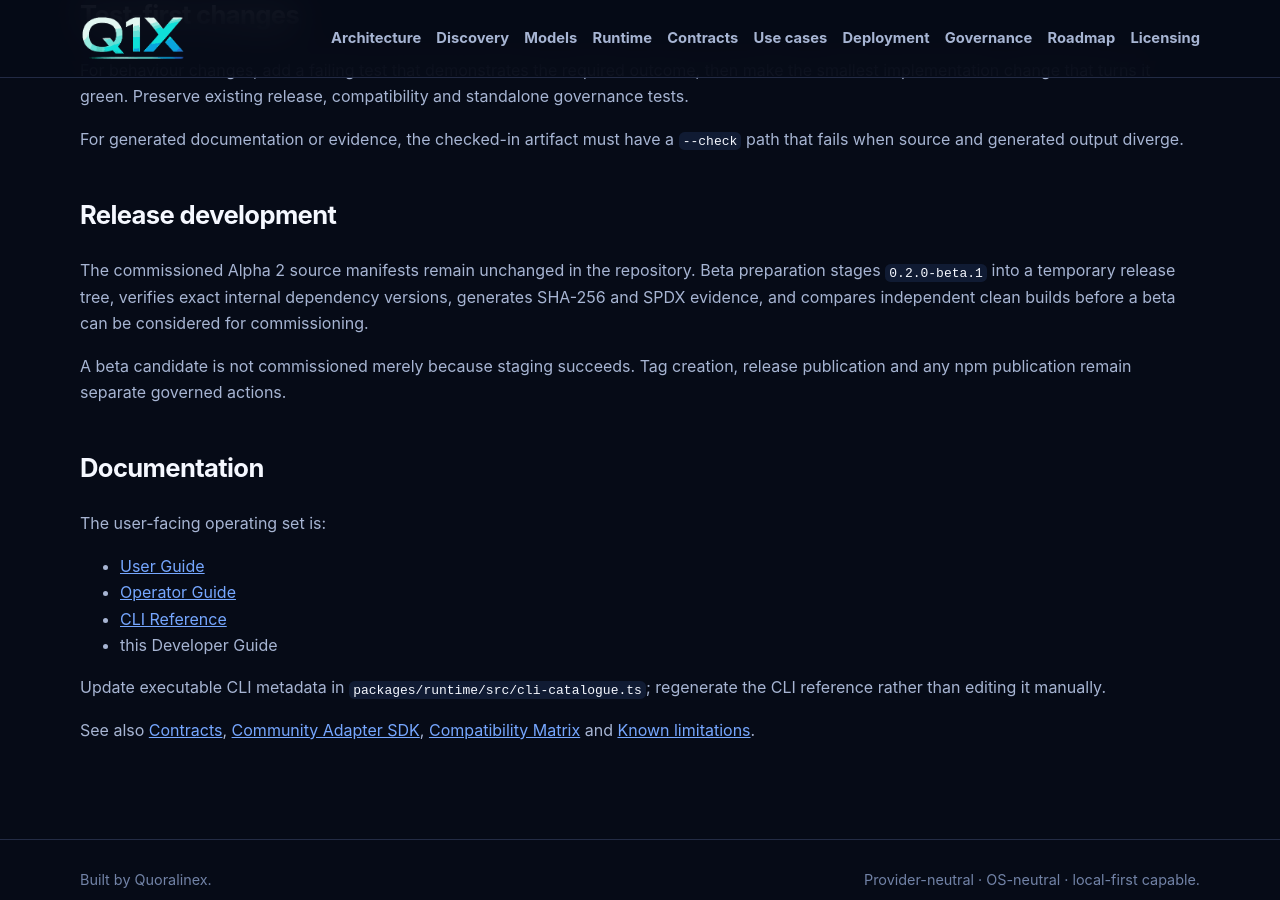
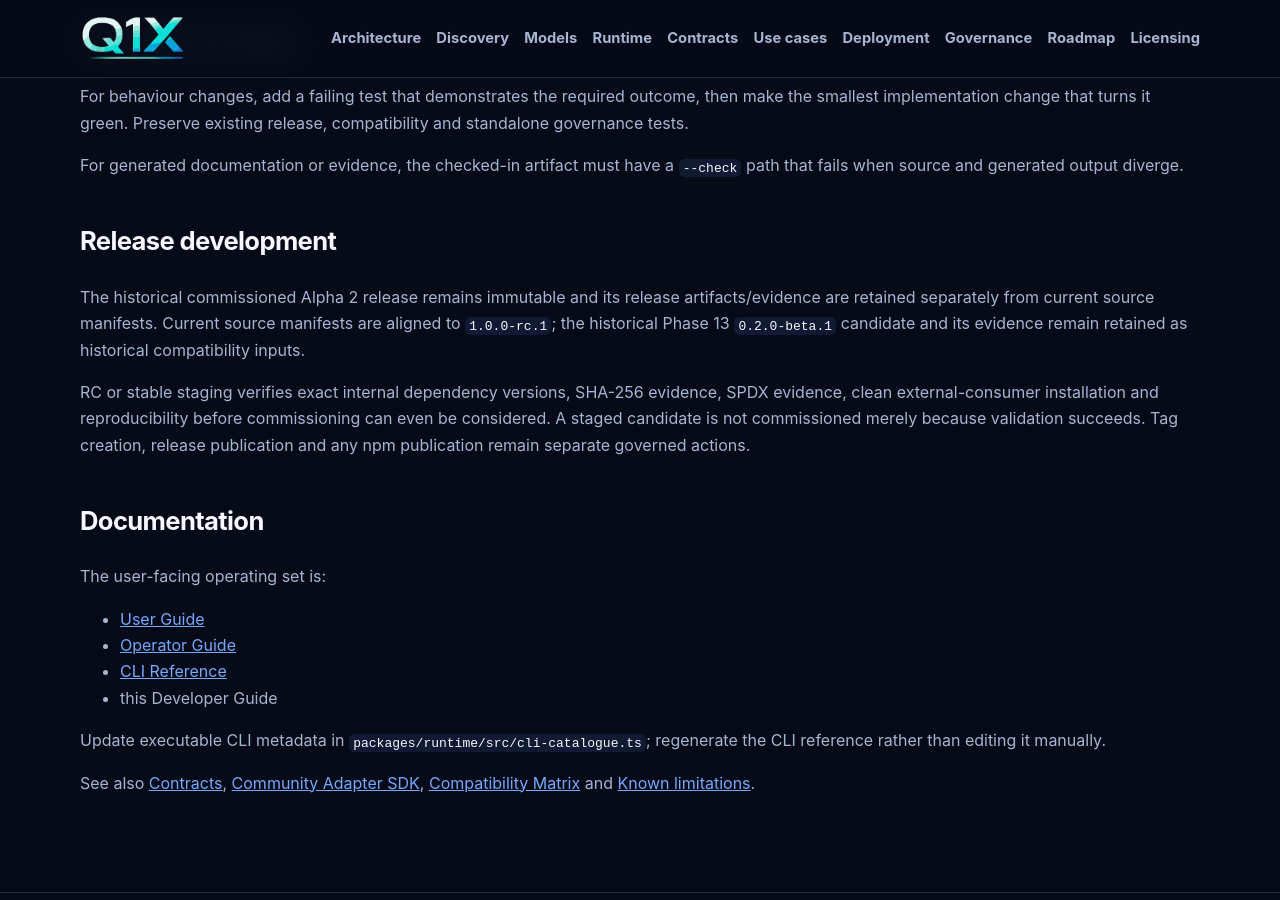
Before and after one commit to Quoralinex/q1x-community-orchestrator, a Jekyll site: the page built from docs/developer-guide.md, in a window 1280 px wide and 900 px high, scrolled down 1758 px. Built offline with Jekyll 4.4.1, drawn with Linux system fonts in a browser that asks for light colours; our own code applies the rules of GitHub Pages for plain Markdown files; some of the changed text lies outside the part shown.

Commit message:
Phase 14: clarify historical release evidence

````diff
--- a/compatibility/matrix.json
+++ b/compatibility/matrix.json
@@ -66,7 +66,7 @@
     {
       "id": "package-consumer.beta-tarballs",
       "category": "package-consumer",
-      "target": "Governed eight-package Q1X beta-candidate tarballs in an external consumer",
+      "target": "Historical governed eight-package Q1X beta-candidate tarballs in an external consumer",
       "status": "tested",
       "implementation": "npm pack tarballs",
       "evidence": [
@@ -90,7 +90,7 @@
         }
       ],
       "version": "0.2.0-beta.1",
-      "notes": "Current beta-candidate package-consumer identity. Historical Alpha 2 release artifacts remain immutable and are documented separately."
+      "notes": "Historical Phase 13 beta-candidate package-consumer identity. Historical Alpha 2 release artifacts remain immutable and are documented separately; current source identity is governed by the Phase 14 RC surface."
     },
     {
       "id": "model-transport.provider-combinations",
--- a/docs/developer-guide.md
+++ b/docs/developer-guide.md
@@ -24,7 +24,7 @@ npm test
 npm run check
 ```
 
-Use Node.js 24+. Keep source manifests on the commissioned release identity unless a governed release task explicitly stages another version.
+Use Node.js 24+. Keep source manifests aligned to the governed source-candidate identity for the current phase. Historical commissioned release identities remain immutable evidence and are never rewritten.
 ## Contracts and compatibility
 
 JSON Schema is normative for the public contract layer. Additive compatible changes belong in the existing major version; incompatible changes require an explicit version boundary rather than silent reinterpretation.
@@ -56,9 +56,9 @@ For generated documentation or evidence, the checked-in artifact must have a `--
 
 ## Release development
 
-The commissioned Alpha 2 source manifests remain unchanged in the repository. Beta preparation stages `0.2.0-beta.1` into a temporary release tree, verifies exact internal dependency versions, generates SHA-256 and SPDX evidence, and compares independent clean builds before a beta can be considered for commissioning.
+The historical commissioned Alpha 2 release remains immutable and its release artifacts/evidence are retained separately from current source manifests. Current source manifests are aligned to `1.0.0-rc.1`; the historical Phase 13 `0.2.0-beta.1` candidate and its evidence remain retained as historical compatibility inputs.
 
-A beta candidate is not commissioned merely because staging succeeds. Tag creation, release publication and any npm publication remain separate governed actions.
+RC or stable staging verifies exact internal dependency versions, SHA-256 evidence, SPDX evidence, clean external-consumer installation and reproducibility before commissioning can even be considered. A staged candidate is not commissioned merely because validation succeeds. Tag creation, release publication and any npm publication remain separate governed actions.
 
 ## Documentation
 
````
Also changed, not shown: docs/compatibility-matrix.md (+1 -1 lines), tests/phase14-docs.test.mjs (+11 -0 lines).
